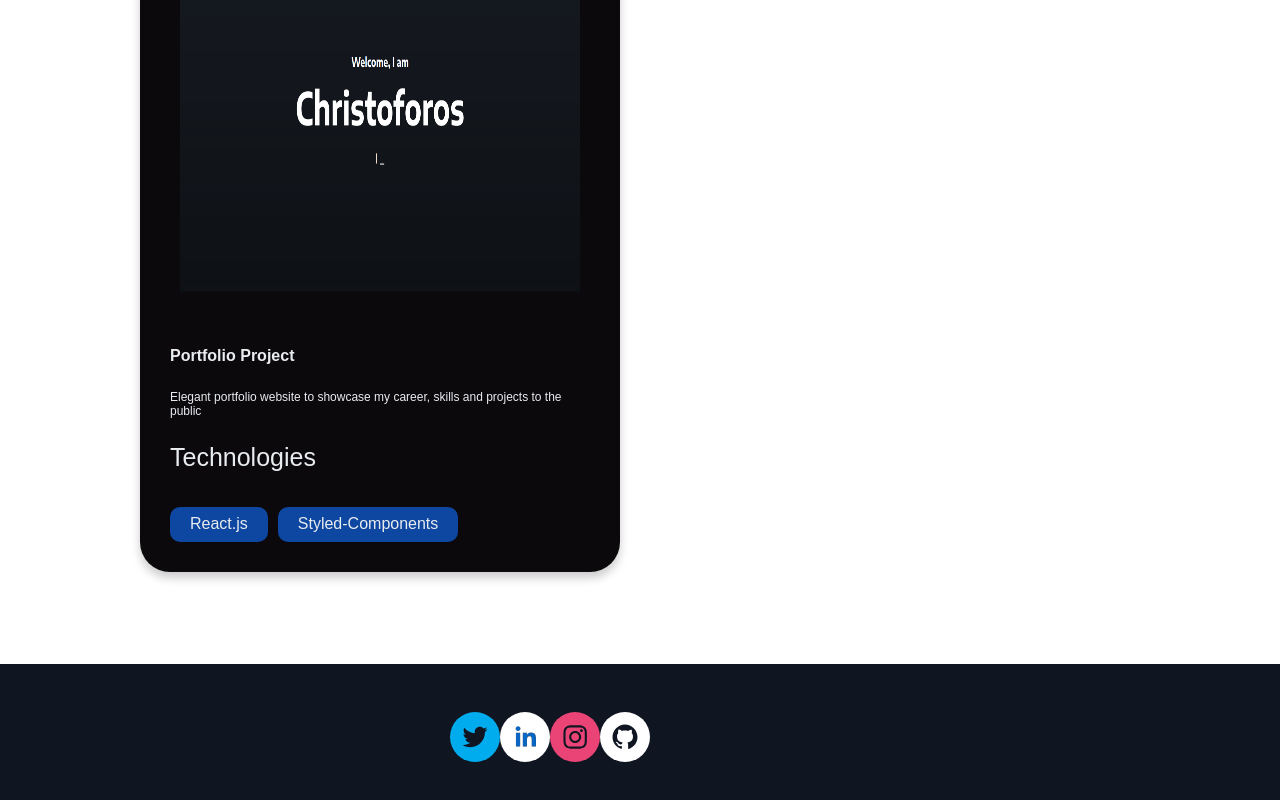
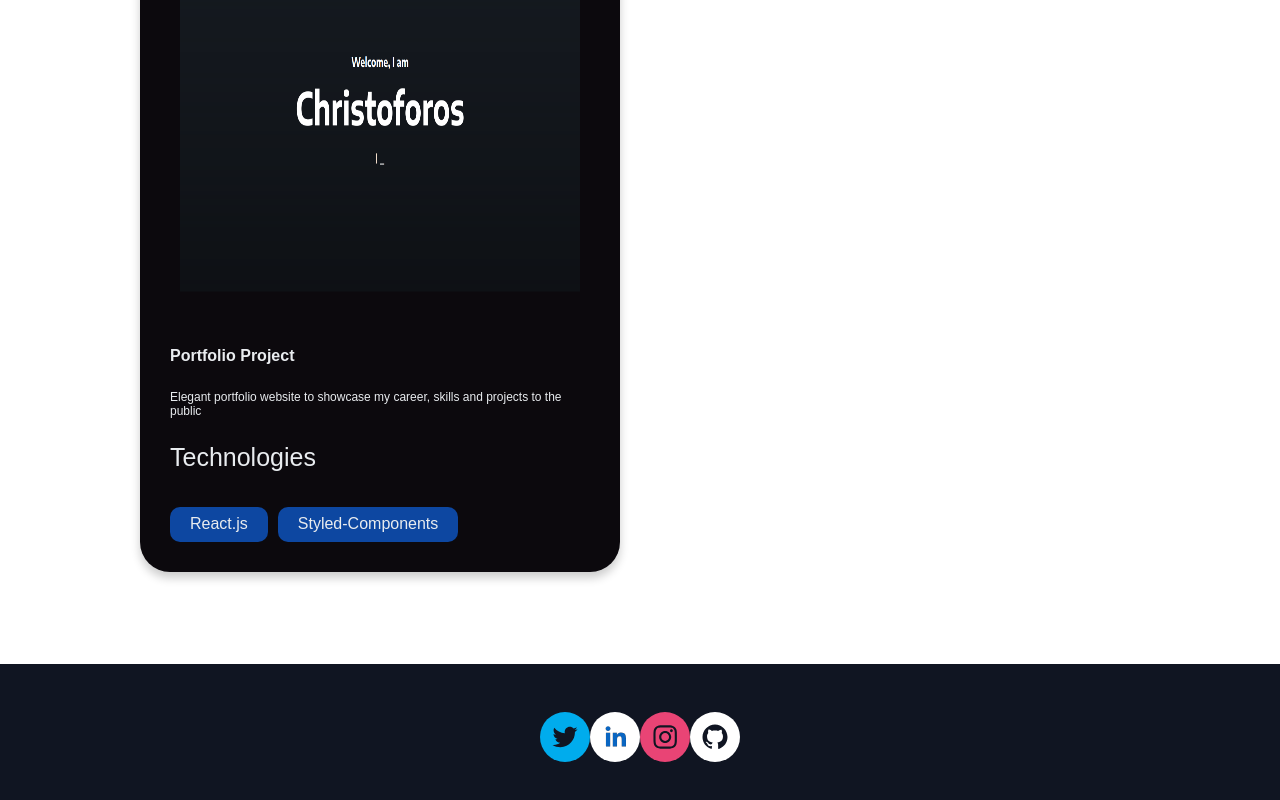
Before and after one commit to CristoforosChoras/personal-portfolio-v2-react, a React (Create React App) app: page / in a window 1280 px wide. Shown: the part 4576-5376 px from the top of the page. Built offline with nearby package versions, Linux system fonts and the light colour scheme; a web font is replaced by a local one.

Commit message:
react scroll

```diff
--- a/src/components/Footer/FooterElements.js
+++ b/src/components/Footer/FooterElements.js
@@ -3,13 +3,13 @@ import styled from "styled-components";
 
 export const FooterContainer = styled.div`
   background: #101522;
+  display: flex;
+  justify-content: center;
+  align-items: center;
 `;
 
 export const FooterWrap = styled.div`
   padding: 48px 24px;
-  display: flex;
-  justify-content: center;
-  align-items: center;
   max-width: 1100px;
 
 
--- a/src/components/ProjectSection/index.js
+++ b/src/components/ProjectSection/index.js
@@ -18,7 +18,7 @@ import {
 
 function ProjectSection() {
   return (
-    <ProjectContainer>
+    <ProjectContainer id="project">
       <ProjectH1>My Projects</ProjectH1>
       <ProjectWrapper>
         <ProjectCard >
```
